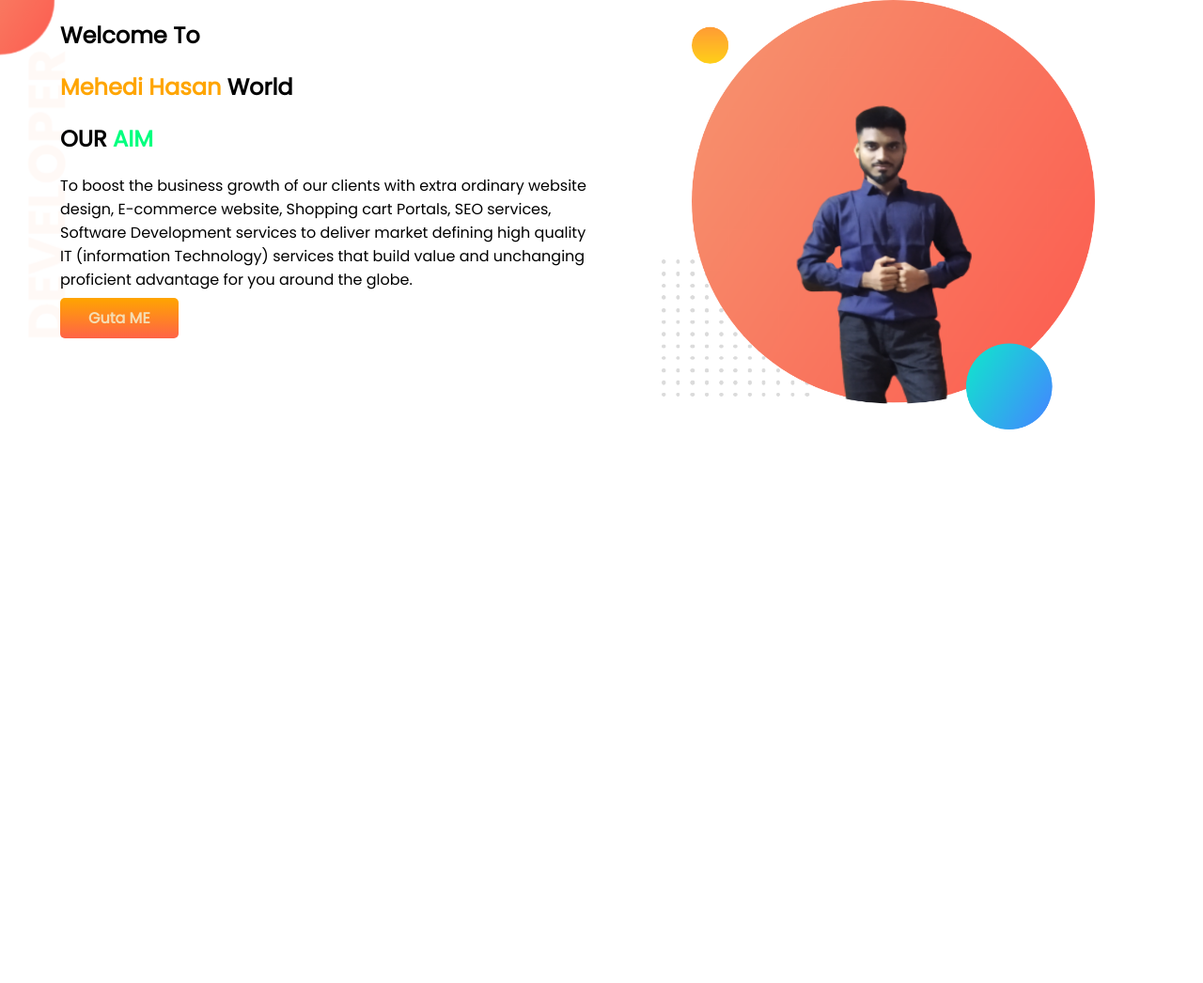
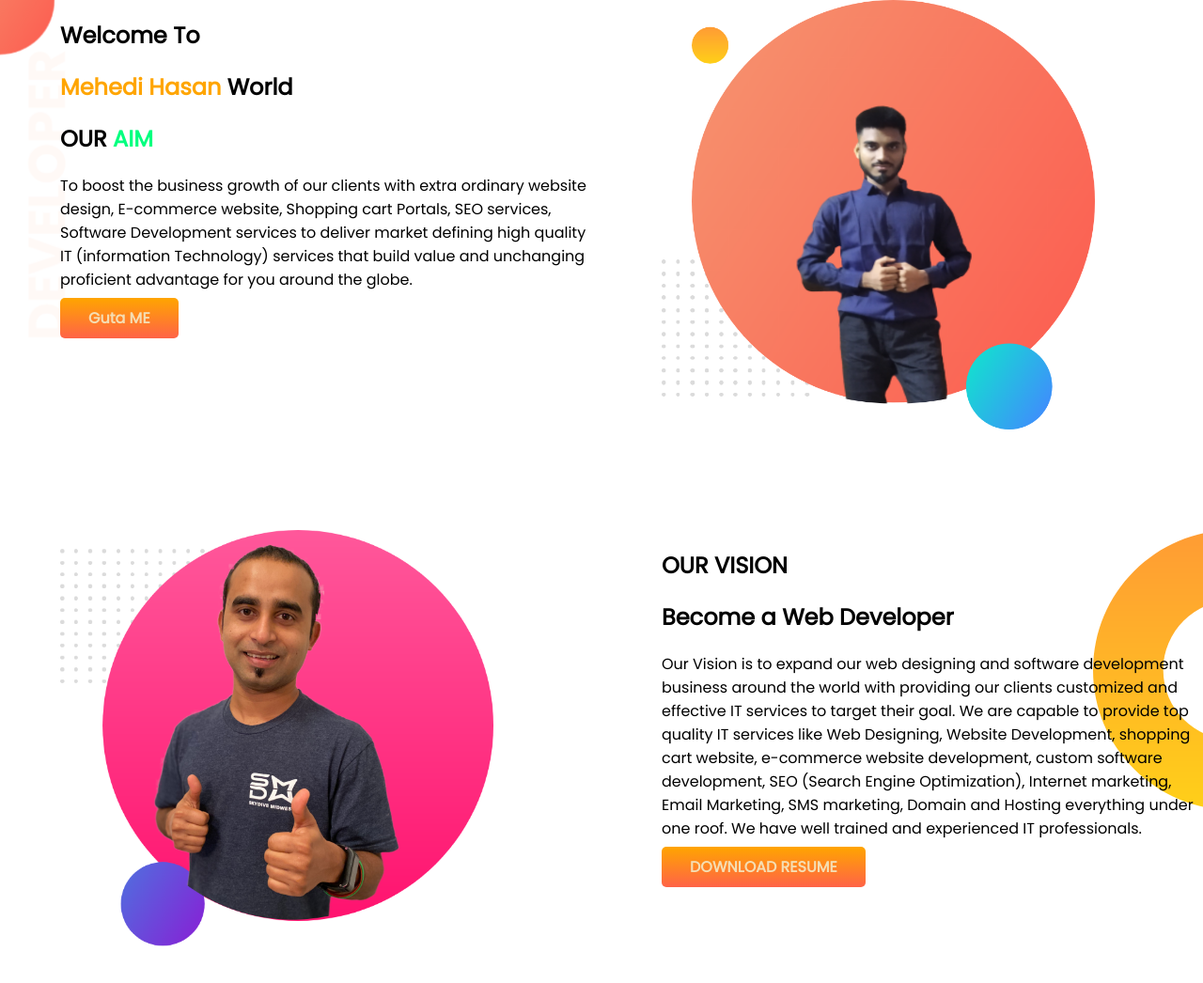
Before and after one commit to abirisl/developer-portfolio, a plain HTML site: page index.html in a window 1280 px wide. Shown: the whole page at 94% size. Before the commit the page ends 800 px from the top, so only its background shows below. Drawn offline with Linux system fonts and the light colour scheme.

Commit message:
our dream

```diff
--- a/index.html
+++ b/index.html
@@ -32,6 +32,27 @@
             <img src="images/mehedi.png" alt="">
         </div>
     </section>
+    <section class="our-dream">
+        <div class="half-width">
+            <img src="images/jhankar2.png" alt="">
+        </div>
+
+        <div class="half-width">
+
+            <h1>OUR VISION</h1>
+            <h2>Become a Web Developer</h2>
+            <p>Our Vision is to expand our web designing and software development business around the world with
+                providing our clients customized and effective IT services to target their goal. We are capable to
+                provide top quality IT services like Web Designing, Website Development, shopping cart website,
+                e-commerce website development, custom software development, SEO (Search Engine Optimization),
+                Internet marketing, Email Marketing, SMS marketing, Domain and Hosting everything under one roof. We
+                have well trained and experienced IT professionals.</p>
+            <a class="link-button" target="_blank" href="">DOWNLOAD RESUME</a>
+
+        </div>
+
+
+    </section>
 </body>
 
 </html>
--- a/style.css
+++ b/style.css
@@ -13,6 +13,7 @@ h1{
 }
 section{
     display:flex;
+    margin-bottom: 100px;
 }
 .half-width{
     width: 50%;
@@ -35,3 +36,8 @@ section{
     background-repeat: no-repeat;
 
 }
+.our-dream{
+    background-image: url(images/dream-bg.png);
+    background-repeat: no-repeat;
+    background-position-x: right;
+}
```
